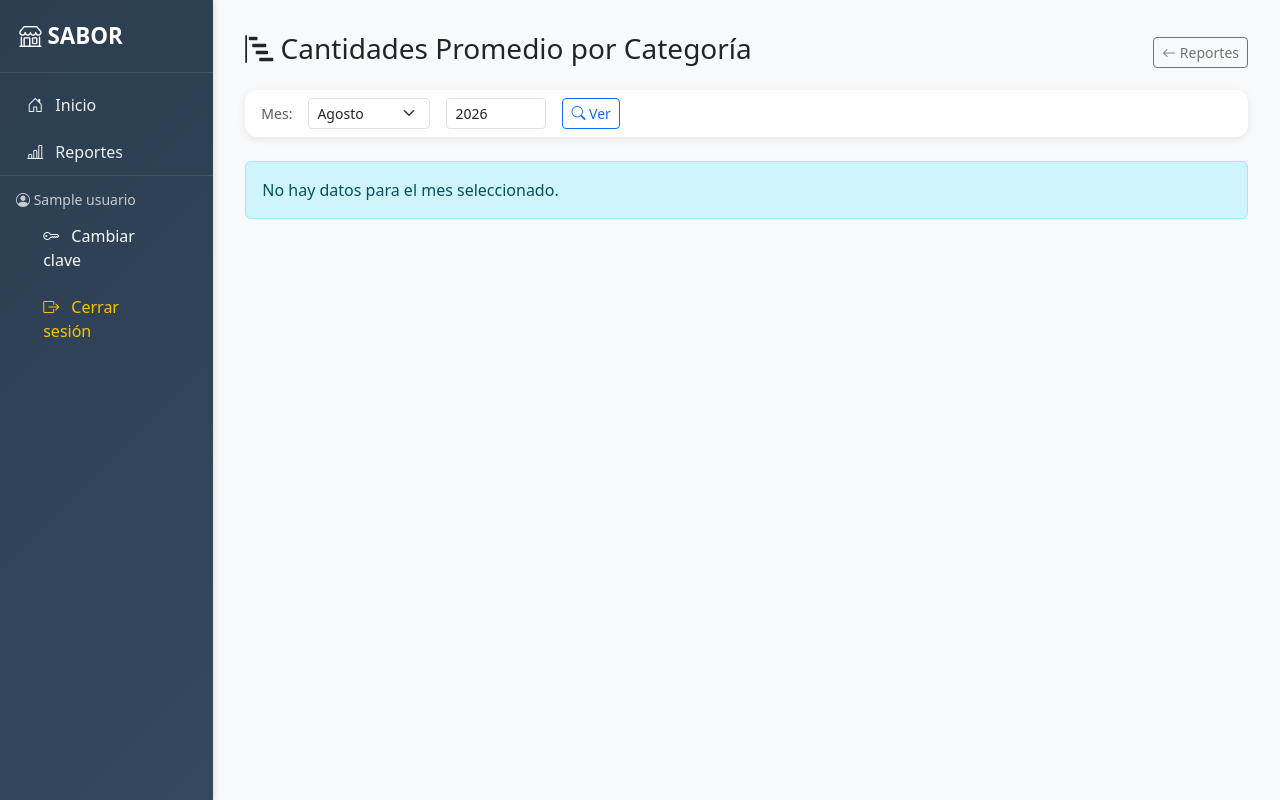
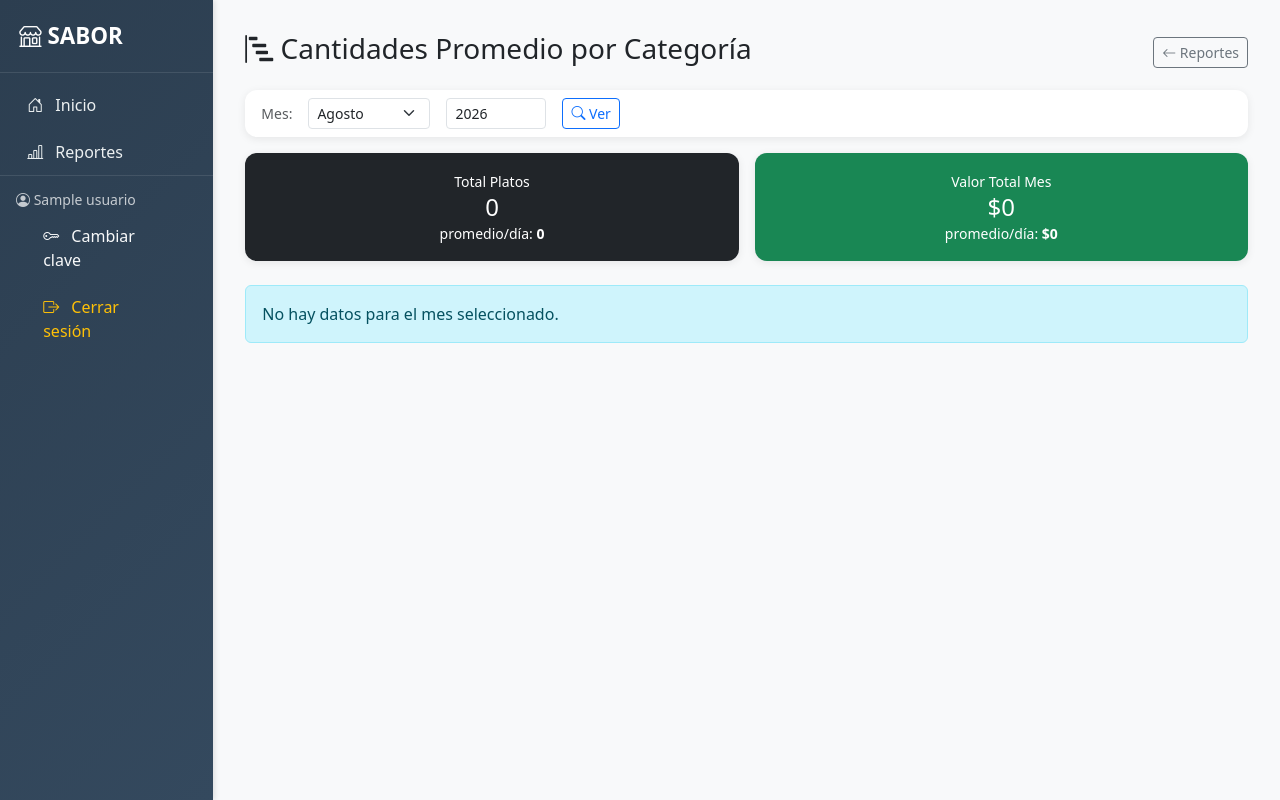
Before and after one commit to softeasyweb1966-web/SABOR, a Flask app: page /reportes/cantidades-promedio in a window 1280 px wide. Run offline with Flask 3, Linux system fonts and the light colour scheme; a user stored in the database is signed in; tables that the repository leaves empty hold one stand-in row (values such as "Sample post"); some libraries are stand-ins or nearby versions.

Commit message:
Cantidades promedio: total platos, valor total y promedio valor

```diff
--- a/app/reportes/routes.py
+++ b/app/reportes/routes.py
@@ -339,6 +339,22 @@ def cantidades_promedio():
                 'borderWidth': 1
             })
 
+    # Total platos (almuerzos + desayunos + parrillas) y valores
+    categorias_platos = ['Almuerzos', 'Desayunos', 'Parrillas']
+    total_platos = sum(totales_cat.get(c, 0) for c in categorias_platos)
+    promedio_platos = round(total_platos / dias_cerrados, 1) if dias_cerrados > 0 else 0
+
+    # Valor total del mes y promedio en valor
+    total_valor_mes = sum(float(v.total_ventas) for v in ventas_mes)
+    promedio_valor = round(total_valor_mes / dias_cerrados, 0) if dias_cerrados > 0 else 0
+
+    # Valores por categoría
+    valores_cat = defaultdict(float)
+    for venta in ventas_mes:
+        detalles = VentaDetalle.query.filter_by(venta_diaria_id=venta.id, es_cortesia=False).all()
+        for d in detalles:
+            valores_cat[d.producto.categoria.nombre] += float(d.subtotal)
+
     return render_template('reportes/cantidades_promedio.html',
                            mes=mes,
                            anio=anio,
@@ -346,4 +362,9 @@ def cantidades_promedio():
                            totales_cat=dict(totales_cat),
                            promedios=promedios,
                            grafica_labels=json.dumps(grafica_labels),
-                           grafica_datasets=json.dumps(grafica_datasets))
+                           grafica_datasets=json.dumps(grafica_datasets),
+                           total_platos=total_platos,
+                           promedio_platos=promedio_platos,
+                           total_valor_mes=total_valor_mes,
+                           promedio_valor=promedio_valor,
+                           valores_cat=dict(valores_cat))
--- a/app/templates/reportes/cantidades_promedio.html
+++ b/app/templates/reportes/cantidades_promedio.html
@@ -26,6 +26,26 @@
 
 <!-- Tarjetas de promedio por categoría -->
 <div class="row g-3 mb-4">
+    <!-- Tarjeta resumen total platos -->
+    <div class="col">
+        <div class="card bg-dark text-white text-center h-100">
+            <div class="card-body py-3">
+                <small>Total Platos</small>
+                <h4 class="mb-0">{{ total_platos }}</h4>
+                <small>promedio/día: <strong>{{ promedio_platos }}</strong></small>
+            </div>
+        </div>
+    </div>
+    <!-- Tarjeta valor total -->
+    <div class="col">
+        <div class="card bg-success text-white text-center h-100">
+            <div class="card-body py-3">
+                <small>Valor Total Mes</small>
+                <h4 class="mb-0">${{ "{:,.0f}".format(total_valor_mes) }}</h4>
+                <small>promedio/día: <strong>${{ "{:,.0f}".format(promedio_valor) }}</strong></small>
+            </div>
+        </div>
+    </div>
     {% for cat_nombre, promedio in promedios.items() %}
     {% if totales_cat.get(cat_nombre, 0) > 0 %}
     <div class="col">
@@ -35,7 +55,7 @@
                 <h4 class="mb-0 text-primary">{{ promedio }}</h4>
                 <small class="text-muted">promedio/día</small>
                 <hr class="my-1">
-                <small>Total: <strong>{{ totales_cat[cat_nombre] }}</strong> en {{ dias_cerrados }} días</small>
+                <small>Total: <strong>{{ totales_cat[cat_nombre] }}</strong> | ${{ "{:,.0f}".format(valores_cat.get(cat_nombre, 0)) }}</small>
             </div>
         </div>
     </div>
```
